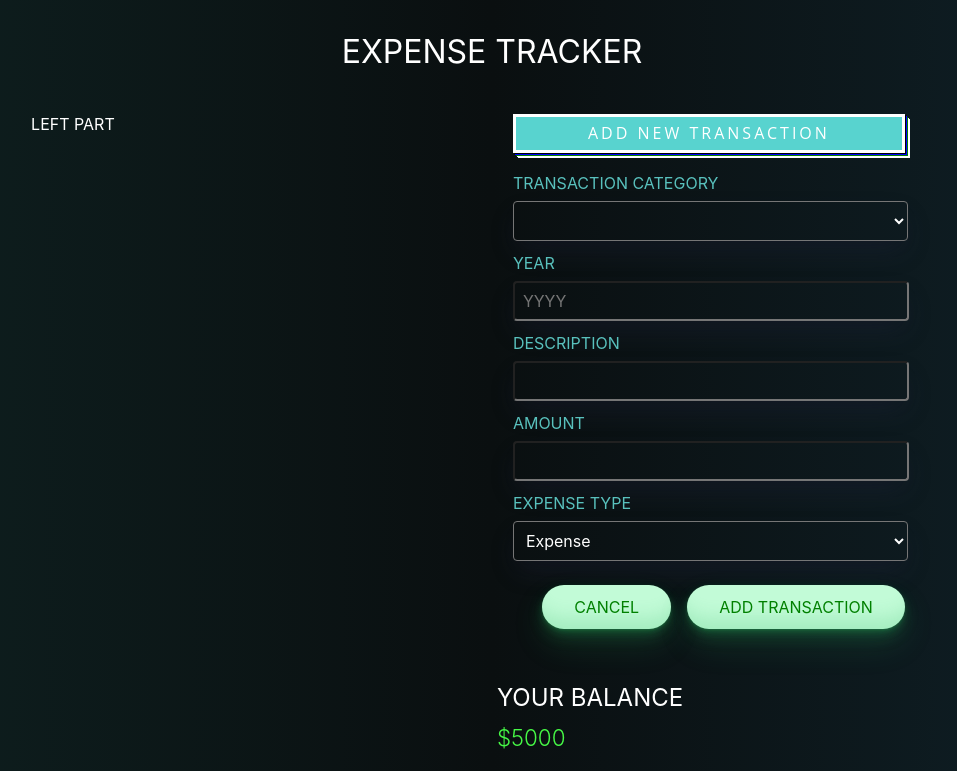
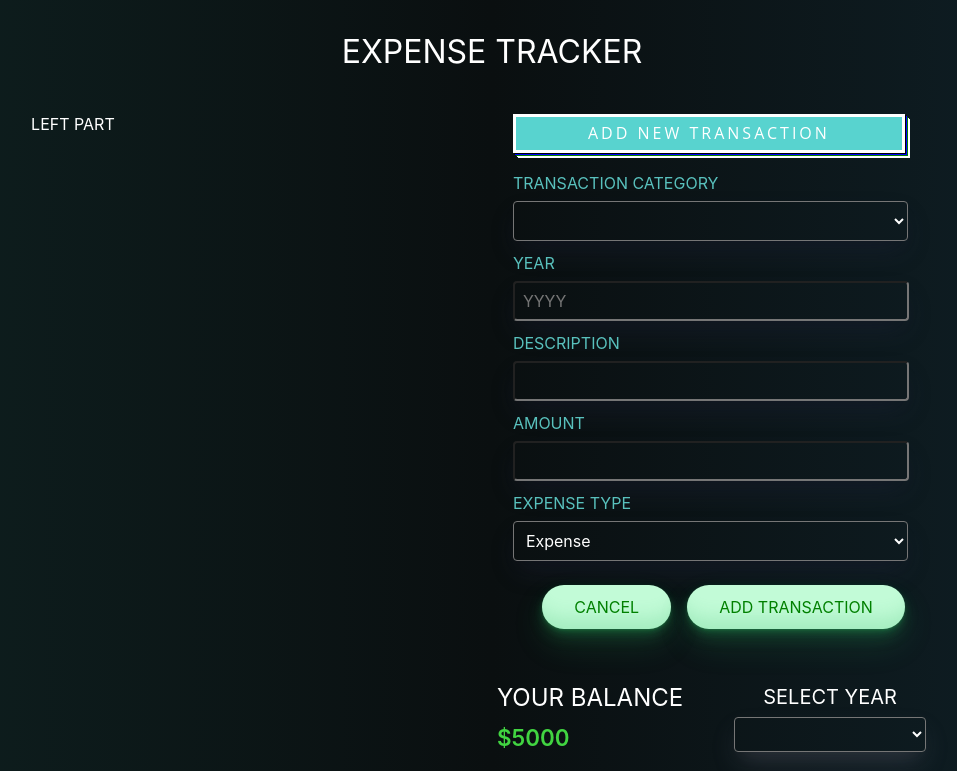
Before and after one commit to 1012Sahil/Expense_Tracker, a React (Create React App) app: page / in a window 1280 px wide. Shown: the top 771 px of the page, without its empty margins (148-1105 px from the left). Built offline with nearby package versions, Linux system fonts and the light colour scheme.

Commit message:
Added year selector

```diff
--- a/src/Components/ExpenseForm/ExpenseForm.module.css
+++ b/src/Components/ExpenseForm/ExpenseForm.module.css
@@ -46,6 +46,7 @@
 .control select option {
     color: white;
     background: black;
+    font-size: 1.1rem;
 }
 
 .actions {
--- a/src/Components/ExpenseState/ExpenseState.js
+++ b/src/Components/ExpenseState/ExpenseState.js
@@ -4,9 +4,21 @@ import styles from "./ExpenseState.module.css";
 const ExpenseState = (props) => {
   return (
     <section className={styles.state}>
-      <div className={styles.balance}>
-        <h3>YOUR BALANCE</h3>
-        <p>$5000</p>
+      <div className={styles['year-control']}>
+        <div className={styles.balance}>
+          <h3>YOUR BALANCE</h3>
+          <p>$5000</p>
+        </div>
+        <div className={styles.yearSelector} >
+          <label htmlFor="year">Select Year</label>
+          <select id="year">
+            <option hidden disabled selected value></option>
+            <option value="2003">2003</option>
+            <option value="2004">2004</option>
+            <option value="2005">2005</option>
+            <option value="2006">2006</option>
+          </select>
+        </div>
       </div>
 
       <div className={styles.curState}>
--- a/src/Components/ExpenseState/ExpenseState.module.css
+++ b/src/Components/ExpenseState/ExpenseState.module.css
@@ -25,16 +25,60 @@
 }
 
 .balance p {
-  font-weight: 300;
+  font-weight: 600;
   font-size: 1.4rem;
   margin: 0;
-  color: rgb(70, 248, 70);
+  color: rgb(65, 212, 65);
   padding-left: 1rem;
 }
 
-.curState{
+.balance p:hover {
+  color: rgb(62, 239, 62);
+  transition: ease-out 0.25s;
+}
+
+.curState {
   display: flex;
   flex-direction: row;
   flex-wrap: wrap;
   justify-content: space-evenly;
 }
+
+.year-control {
+  display: flex;
+  flex-direction: row;
+  flex-wrap: wrap;
+  justify-content: space-between;
+  gap: 1rem;
+}
+
+.yearSelector {
+  align-items: center;
+  margin: 0 auto;
+}
+
+.yearSelector label {
+  padding: 0.5rem;
+  text-transform: uppercase;
+  font-weight: 400;
+  font-size: 1.25rem;
+  display: block;
+}
+
+.yearSelector select {
+  padding: 0.5rem;
+  color: white;
+  width: 12rem;
+  background: transparent;
+  border-radius: 4px;
+  box-shadow: rgba(149, 143, 173, 0.25) 0px 13px 27px -5px,
+    rgba(41, 41, 41, 0.3) 0px 8px 16px -8px;
+
+}
+
+.yearSelector select option {
+  color: white;
+  gap: 0.25rem;
+  font-size: 1.25rem;
+  background: black;
+}
--- a/src/Components/Expenses/Expenses.js
+++ b/src/Components/Expenses/Expenses.js
@@ -8,17 +8,17 @@ const Expenses = (props) => {
       <div className={classes.head}>
         <h2>Recent Transaction History</h2>
         <svg
+          fill="none"
+          stroke="currentColor"
+          strokeWidth={1.5}
+          viewBox="0 0 24 24"
           xmlns="http://www.w3.org/2000/svg"
-          fill="none"
-          viewBox="0 0 24 24"
-          strokeWidth={1.5}
-          stroke="currentColor"
-          className="w-6 h-6"
+          aria-hidden="true"
         >
           <path
             strokeLinecap="round"
             strokeLinejoin="round"
-            d="M16.023 9.348h4.992v-.001M2.985 19.644v-4.992m0 0h4.992m-4.993 0l3.181 3.183a8.25 8.25 0 0013.803-3.7M4.031 9.865a8.25 8.25 0 0113.803-3.7l3.181 3.182m0-4.991v4.99"
+            d="M12 6v6h4.5m4.5 0a9 9 0 11-18 0 9 9 0 0118 0z"
           />
         </svg>
       </div>
--- a/src/Components/UI/Tile.module.css
+++ b/src/Components/UI/Tile.module.css
@@ -31,6 +31,6 @@
 .tile span svg:hover{
   fill: white;
   color: rgb(224, 21, 21);
-  transition: ease-in-out 0.25s;
+  transition: ease-in-out 0.15s;
 
 }
```
